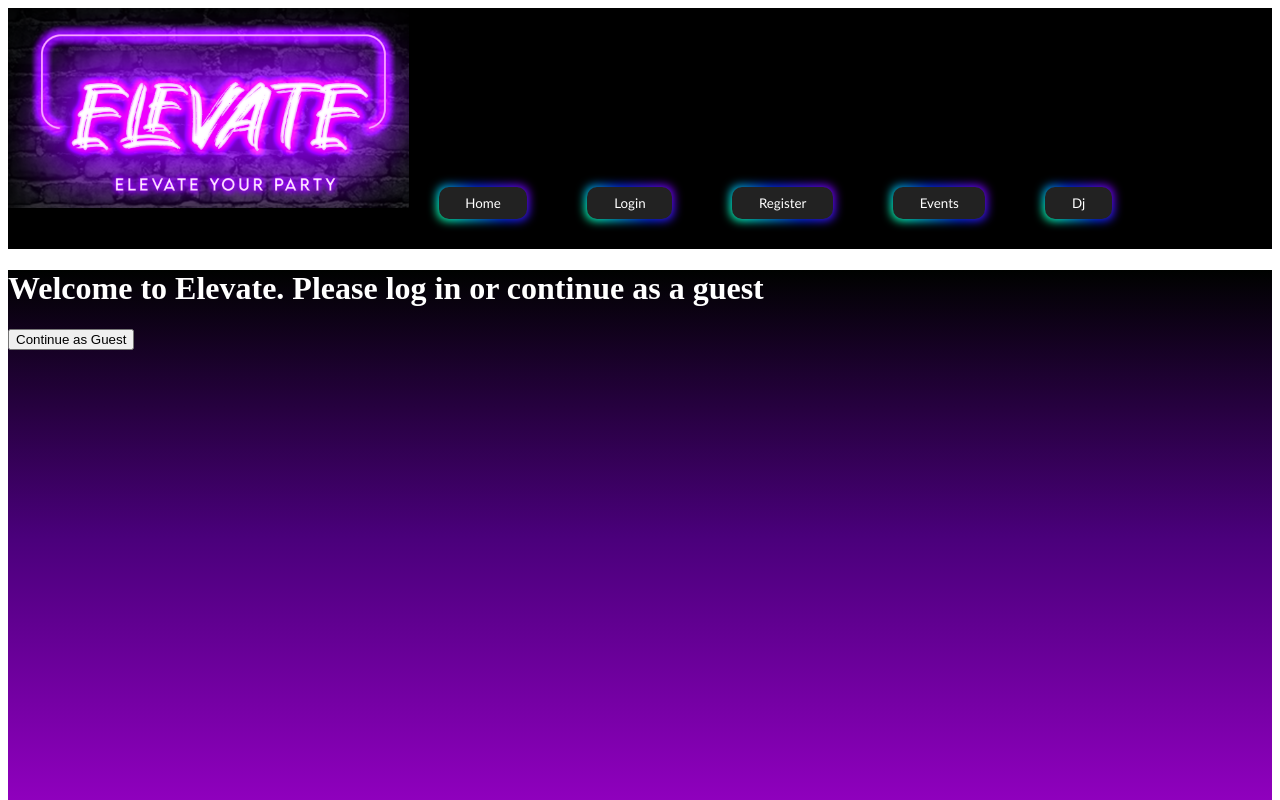
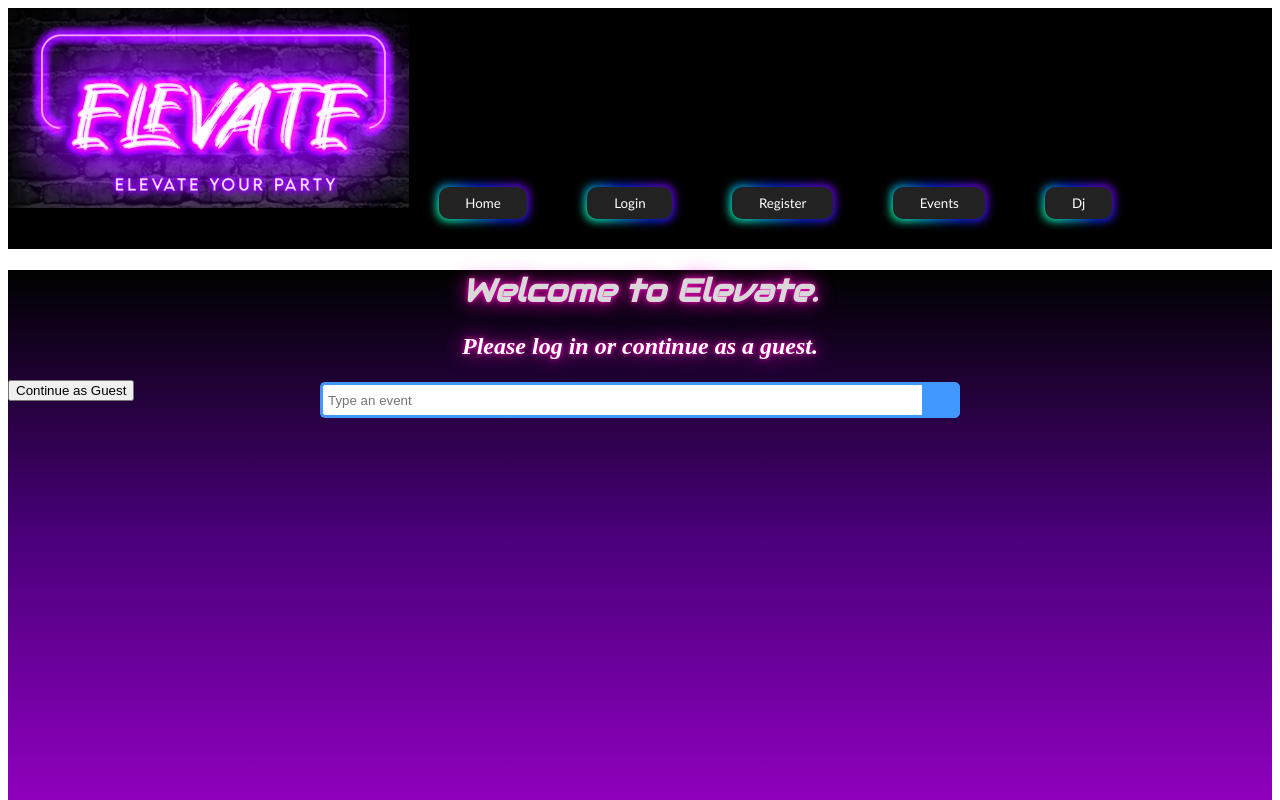
Before and after one commit to allenkramer3/Elevate-Final-Capstone-Project, a Vue app in the folder capstone/vue/: page / in a window 1280 px wide. Shown: the top 800 px of the page. Built offline with nearby package versions, Linux system fonts and the light colour scheme.

Commit message:
jaecommit10

```diff
--- a/capstone/vue/src/App.vue
+++ b/capstone/vue/src/App.vue
@@ -21,6 +21,17 @@
       <router-link class="btn-header" v-bind:to="{ name: 'logout' }" v-if="$store.state.token != ''">Logout</router-link>
     </div>
 
+
+
+    <div class="wrap">
+   <div class="search">
+      <input type="text" class="searchTerm" placeholder="Type an event">
+      <button type="submit" class="searchButton">
+        <i class="fa fa-search"></i>
+     </button>
+   </div>
+</div>
+
     <div class="main-body">
       <router-view />
     </div>
@@ -35,6 +46,55 @@
 
 
 <style scoped>
+
+@import url(https://fonts.googleapis.com/css?family=Open+Sans);
+@import url(https://fonts.googleapis.com/css?family=Audiowide);
+
+body{
+  background: #f2f2f2;
+  font-family: 'Open Sans', sans-serif;
+}
+
+.search {
+  width: 100%;
+  position: relative;
+  display: flex;
+}
+
+.searchTerm {
+  width: 100%;
+  border: 3px solid #4098FF;
+  border-right: none;
+  padding: 5px;
+  height: 20px;
+  border-radius: 5px 0 0 5px;
+  outline: none;
+  color: #9DBFAF;
+}
+
+.searchTerm:focus{
+  color: #4098FF;
+}
+
+.searchButton {
+  width: 40px;
+  height: 36px;
+  border: 1px solid #4098FF;
+  background: #4098FF;
+  text-align: center;
+  color: #fff;
+  border-radius: 0 5px 5px 0;
+  cursor: pointer;
+  font-size: 20px;
+}
+
+.wrap{
+  width: 50%;
+  position: absolute;
+  top: 50%;
+  left: 50%;
+  transform: translate(-50%, -50%);
+}
 
 .header {
   grid-area: header;
--- a/capstone/vue/src/views/Home.vue
+++ b/capstone/vue/src/views/Home.vue
@@ -1,6 +1,7 @@
 <template>
   <div class="home">
-    <h1>Welcome to Elevate. Please log in or continue as a guest</h1>
+    <h1 style="text-align:center">Welcome to Elevate.</h1>
+    <h2 style="text-align:center">Please log in or continue as a guest.</h2>
     <div class="guest-actions">
       <button class="btn">Continue as Guest</button>
     </div>
@@ -20,7 +21,16 @@ export default {
   }
 
   h1 {
+    color: rgb(216, 216, 216);
+    text-shadow: 0 0 20px #ff00d4, 0 0 5px #ff00b3;
+    font-style: italic;
+    font-family: "Audiowide", sans-serif;
+  }
+
+   h2 {
     color: white;
+    text-shadow: 0 0 20px #ff00d4, 0 0 5px #ff00b3;
+    font-style: oblique;
   }
 
 </style>
```
